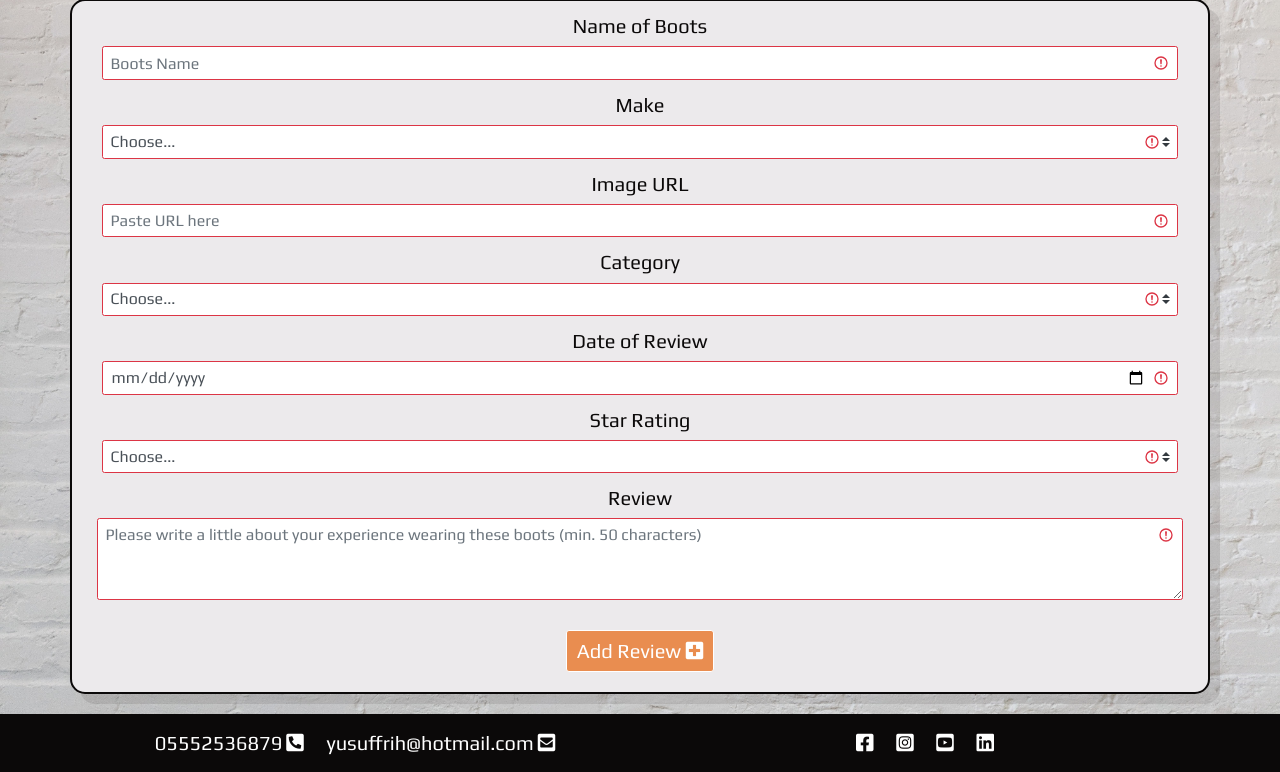
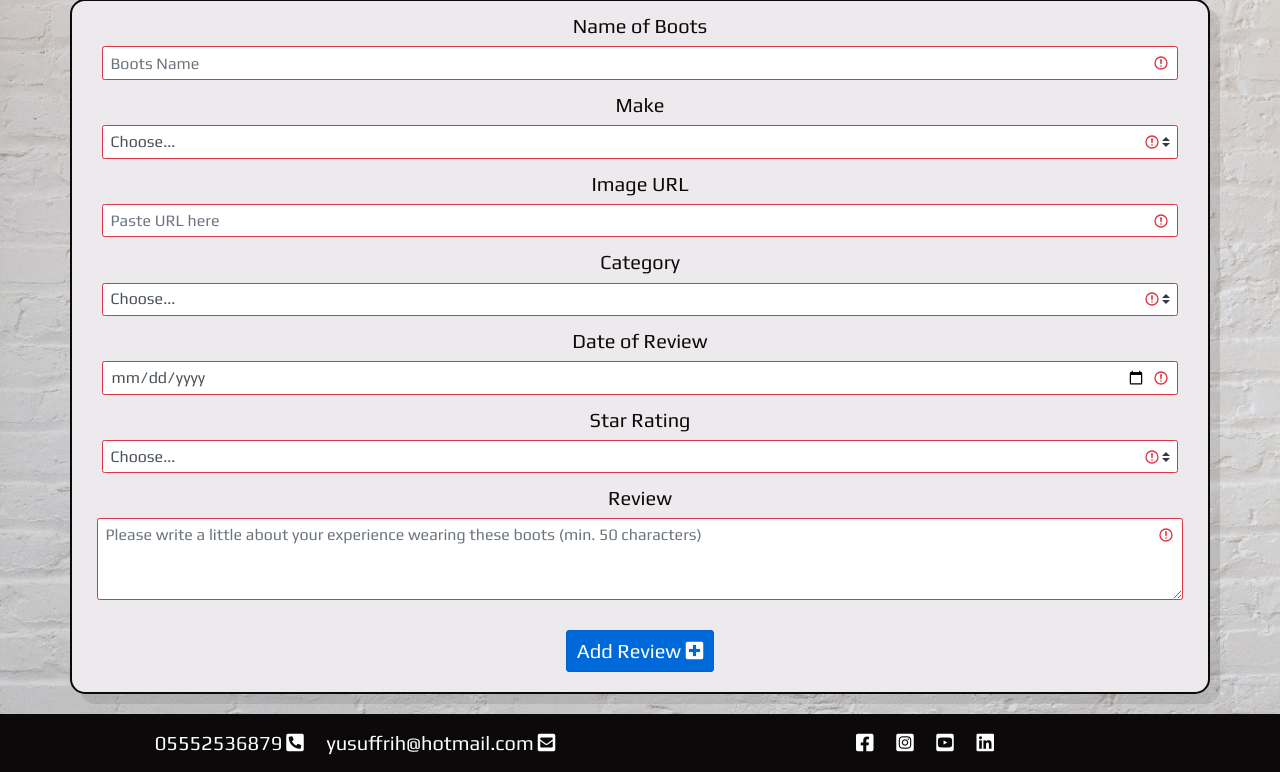
Before and after one commit to Yusuffrih/Boots-Review-MS3, a Flask app: page /add-review in a window 1280 px wide, with the pointer over the restyled element. Shown: the part 143-915 px from the top of the page. Run offline with Flask 2, Linux system fonts and the light colour scheme; the visitor is signed in with stand-in values (Sample User, id 1); data that the repository does not hold is empty; some libraries are stand-ins or nearby versions.

Commit message:
Fix - Targetted only review card btn for hover

```diff
--- a/static/css/style.css
+++ b/static/css/style.css
@@ -161,7 +161,7 @@ footer {
     margin: 2px;
 }
 
-.btn:not(:disabled):not(.disabled):hover {
+.review-card button:hover {
     background-color: #e98d50;
     border: 1px solid #fff;
     transition: 0.5s;
```
